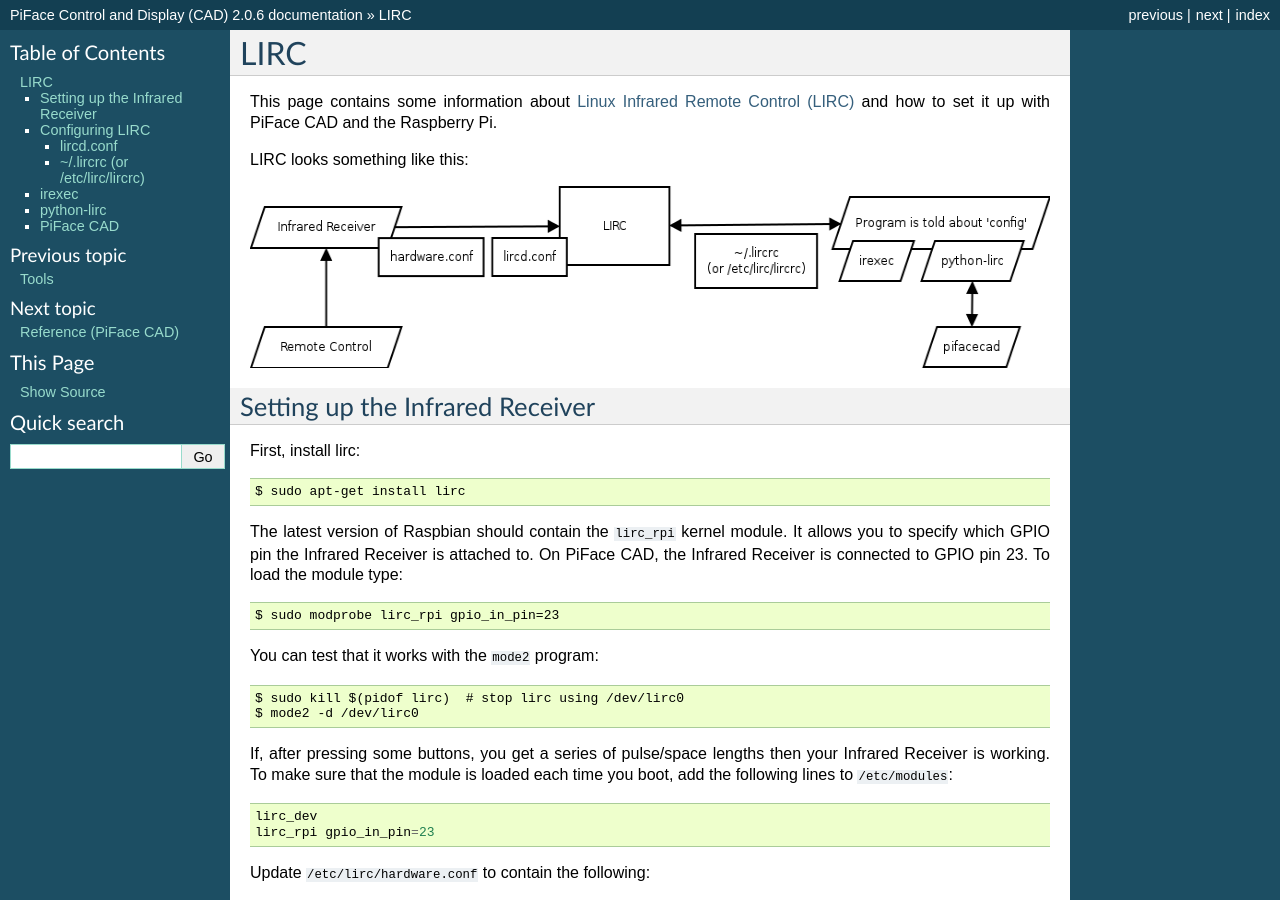
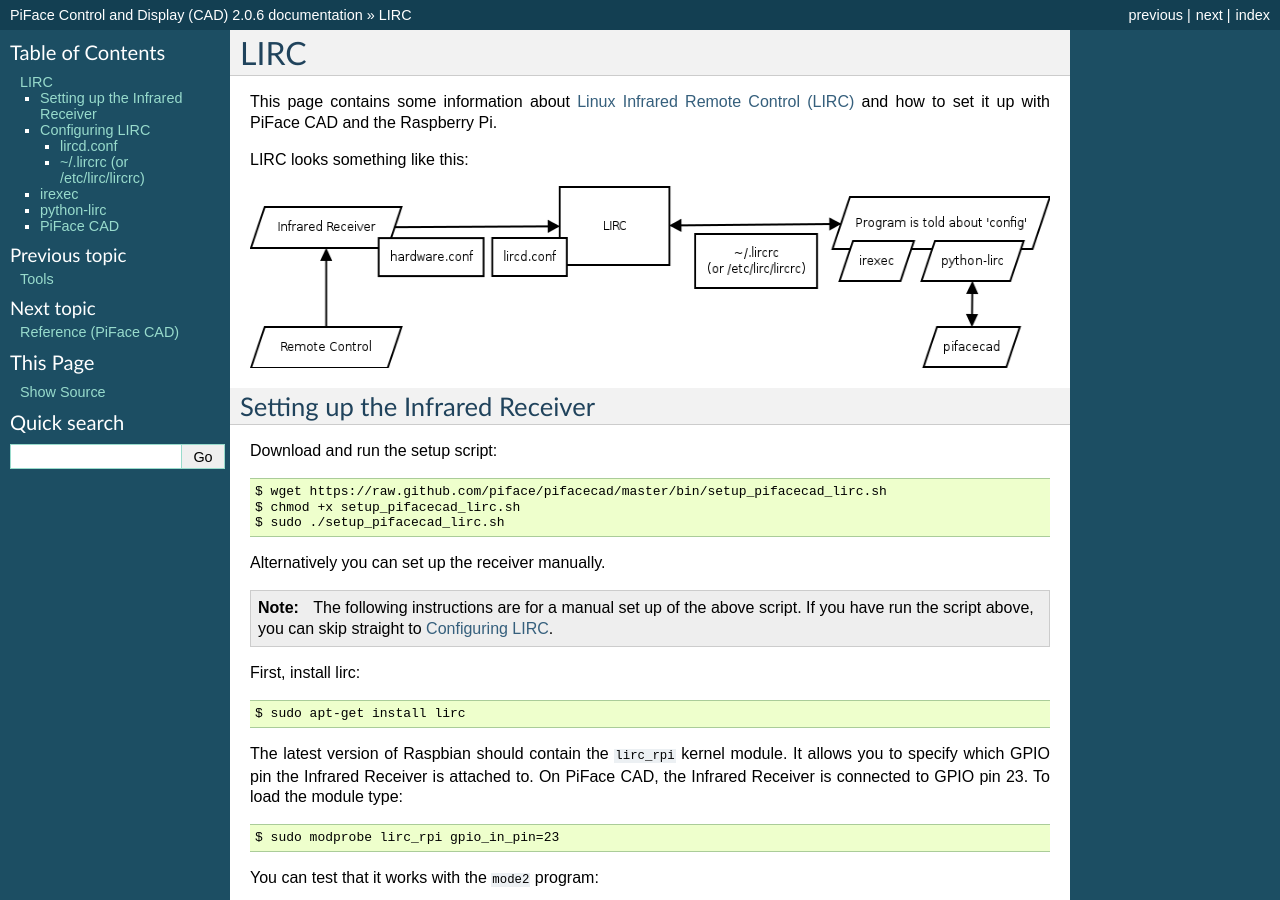
Before and after one commit to piface/pifacecad, a Sphinx documentation site: the page built from docs/lirc.rst, in a window 1280 px wide and 900 px high. Built offline with Sphinx 7.4.7, drawn with Linux system fonts in a browser that asks for light colours.

Commit message:
added lirc setup script and docs

```diff
--- a/docs/lirc.rst
+++ b/docs/lirc.rst
@@ -17,6 +17,17 @@ LIRC looks something like this:
 
 Setting up the Infrared Receiver
 ================================
+Download and run the setup script::
+
+    $ wget https://raw.github.com/piface/pifacecad/master/bin/setup_pifacecad_lirc.sh
+    $ chmod +x setup_pifacecad_lirc.sh
+    $ sudo ./setup_pifacecad_lirc.sh
+
+Alternatively you can set up the receiver manually.
+
+.. note:: The following instructions are for a manual set up of the above
+          script. If you have run the script above, you can skip straight
+          to :ref:`configuring-lirc`.
 
 First, install lirc::
 
@@ -72,6 +83,8 @@ Finally, reboot your Rasbperry Pi::
 
     $ sudo reboot
 
+
+.. _configuring-lirc:
 
 Configuring LIRC
 ================
```
Also changed, not shown: 1 other file.
